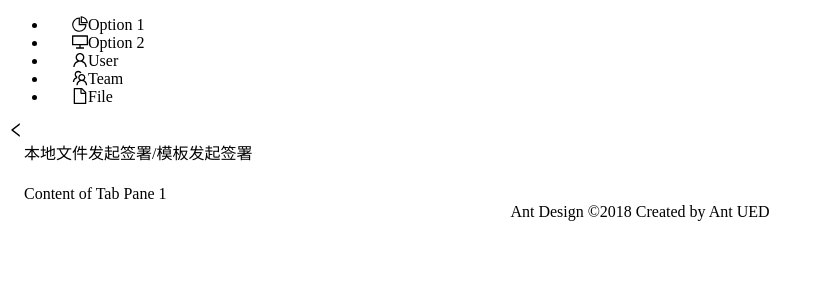
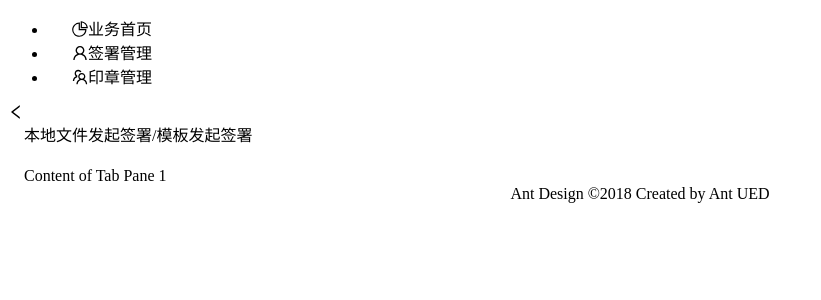
Before and after one commit to lishijie123/signature-front, a Vue app: page /signature/papers in a window 1280 px wide. Shown: the top 300 px of the page, without its empty margins (0-821 px from the left). Built offline with nearby package versions, Linux system fonts and the light colour scheme.

Commit message:
menu导航组件

```diff
--- a/src/components/menu/Menu.vue
+++ b/src/components/menu/Menu.vue
@@ -2,46 +2,42 @@
   import { PieChartOutlined, DesktopOutlined, UserOutlined, TeamOutlined, FileOutlined } from '@ant-design/icons-vue';
   import { reactive, ref} from 'vue';
   const collapsed = ref(false)
-  const selectedKeys = reactive(['2'])
+  const selectedKeys = ref(['1'])
+  const isCollapsed = ref(true)
+  const onOpenChange = ()=>{
+    console.log('11111111111')
+  }
 </script>
 
 <template>
   <a-layout-sider v-model:collapsed="collapsed" collapsible>
     <div class="logo" />
-    <a-menu v-model:selectedKeys="selectedKeys" theme="dark" mode="inline">
+    <a-menu v-model:selectedKeys="selectedKeys" theme="dark" mode="inline" @openChange="onOpenChange" :inlineCollapsed="isCollapsed">
       <a-menu-item key="1">
         <pie-chart-outlined />
-        <span>Option 1</span>
-      </a-menu-item>
-      <a-menu-item key="2">
-        <desktop-outlined />
-        <span>Option 2</span>
+        <span>业务首页</span>
       </a-menu-item>
       <a-sub-menu key="sub1">
         <template #title>
           <span>
             <user-outlined />
-            <span>User</span>
+            <span>签署管理</span>
           </span>
         </template>
-        <a-menu-item key="3">Tom</a-menu-item>
-        <a-menu-item key="4">Bill</a-menu-item>
-        <a-menu-item key="5">Alex</a-menu-item>
+        <a-menu-item key="3"><span>文件发起</span></a-menu-item>
+        <a-menu-item key="4"><span>模板发起</span></a-menu-item>
+        <a-menu-item key="5"><span>签署任务</span></a-menu-item>
       </a-sub-menu>
       <a-sub-menu key="sub2">
         <template #title>
           <span>
             <team-outlined />
-            <span>Team</span>
+            <span>印章管理</span>
           </span>
         </template>
-        <a-menu-item key="6">Team 1</a-menu-item>
-        <a-menu-item key="8">Team 2</a-menu-item>
+        <a-menu-item key="6">企业印章管理</a-menu-item>
+        <a-menu-item key="8">个人印章管理</a-menu-item>
       </a-sub-menu>
-      <a-menu-item key="9">
-        <file-outlined />
-        <span>File</span>
-      </a-menu-item>
     </a-menu>
   </a-layout-sider>
 </template>
```
